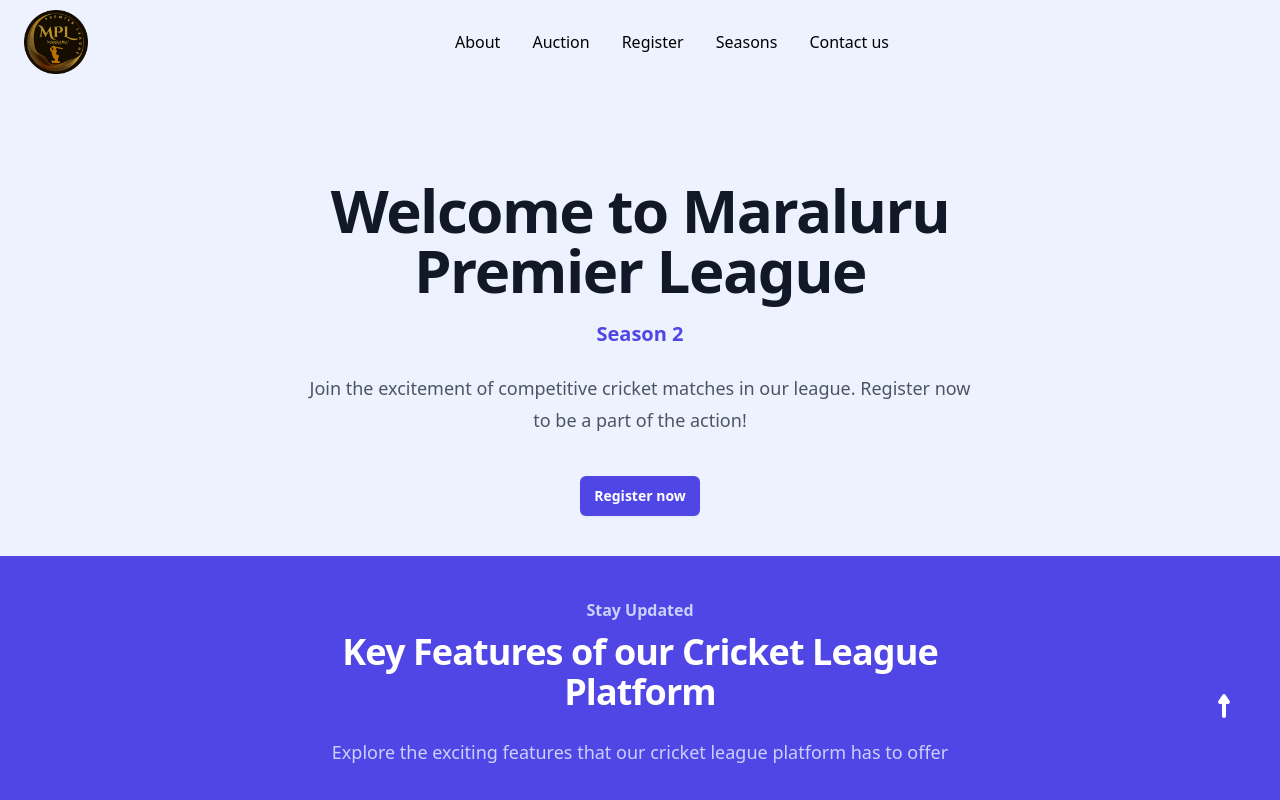
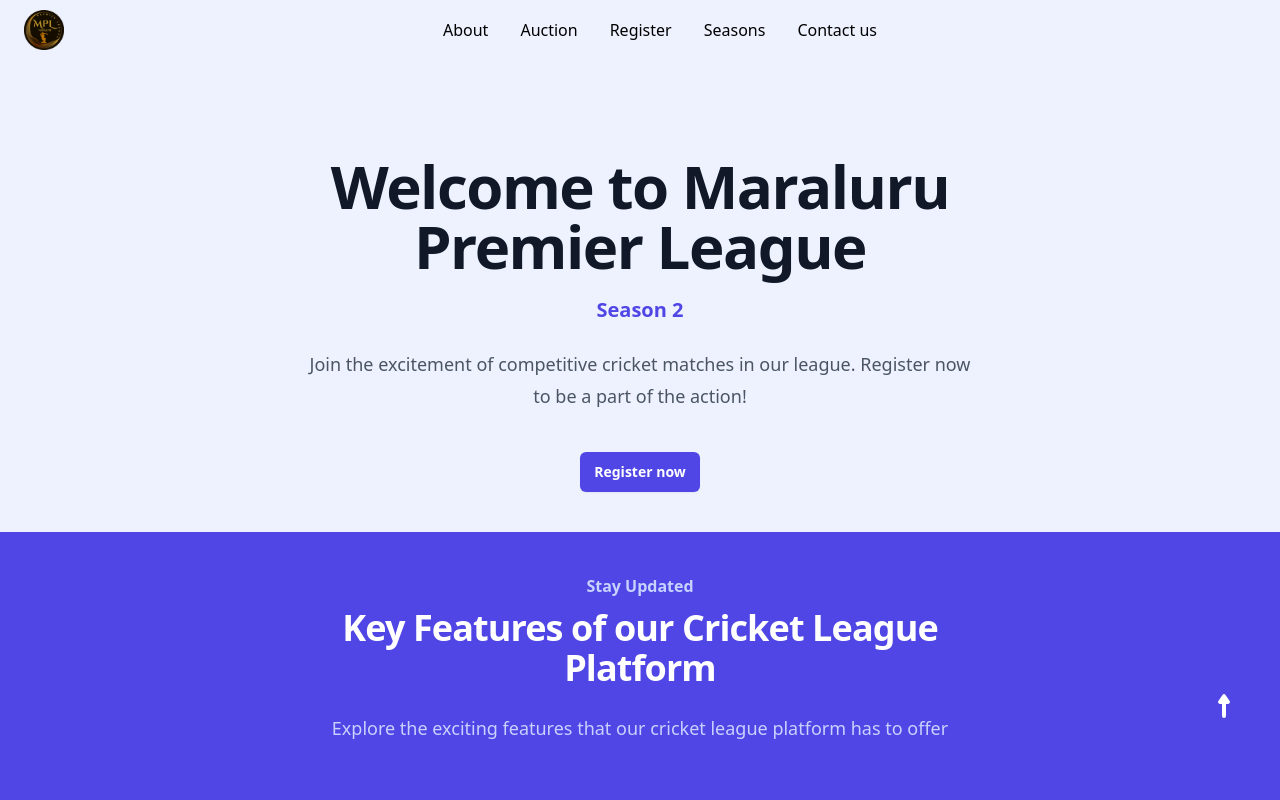
Before and after one commit to MadanKumar7/MPL, a website: page public/index.html in a window 1280 px wide. Shown: the top 800 px of the page. Drawn offline with nearby package versions, Linux system fonts and the light colour scheme; a script that the page names is missing.

Commit message:
logo size update

```diff
--- a/public/index.html
+++ b/public/index.html
@@ -35,13 +35,11 @@
 						<div
 							class="flex flex-wrap justify-between items-center mx-auto max-w-screen-xl">
 							<a href="#" class="flex items-center"
-								><span
-									class="text-indigo-600 self-center text-4xl font-semibold whitespace-nowrap">
-									<img
-										src="./assets/images/logo.png"
-										alt="logo"
-										class="logo" /></span
-							></a>
+								><img
+									src="./assets/images/logo.png"
+									alt="logo"
+									class="logo"
+							/></a>
 							<div class="flex items-center lg:order-2">
 								<!-- <a
 								href="javascript:void(0)"
--- a/public/style.css
+++ b/public/style.css
@@ -13,8 +13,8 @@ input[type='number'] {
 /* Logo */
 
 .logo {
-	width: 64px;
-	height: 64px;
+	width: 40px;
+	height: 40px;
 }
 /* The radio-container */
 .radio-container {
```
